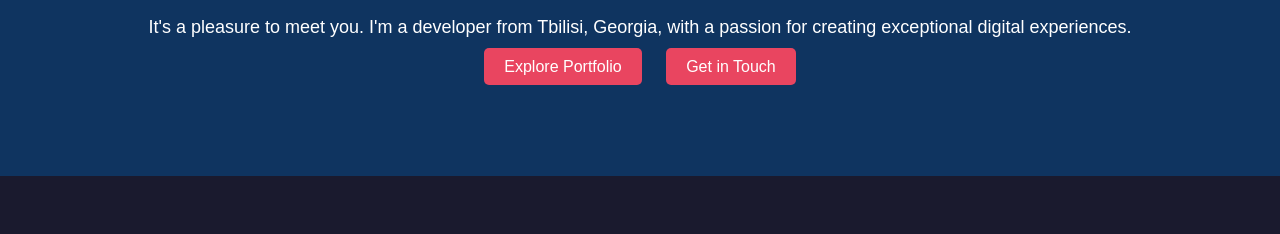
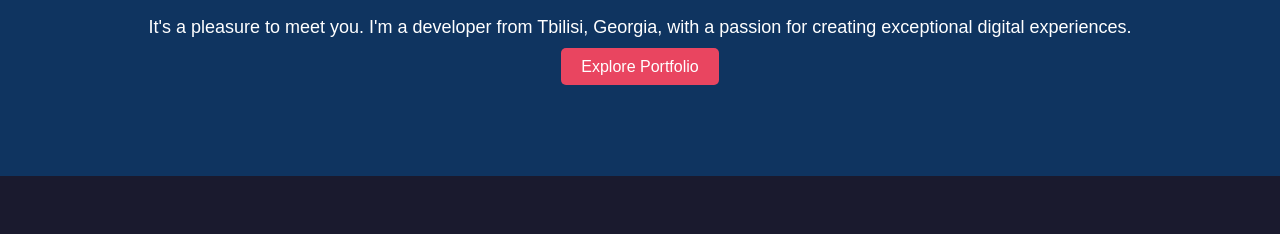
Before and after one commit to Arudaa/personal-portfolio2, a plain HTML site: page index.html in a window 1280 px wide. Shown: the part 254-488 px from the top of the page. Drawn offline with Linux system fonts and the light colour scheme.

Commit message:
Removed a button

```diff
--- a/index.html
+++ b/index.html
@@ -31,7 +31,6 @@
             <p>It's a pleasure to meet you. I'm a developer from Tbilisi, Georgia, with a passion for creating exceptional digital experiences.</p>
             <div class="cta-buttons">
                 <a href="#projects" class="btn">Explore Portfolio</a>
-                <a href="#contact" class="btn">Get in Touch</a>
             </div>
         </div>
     </section>
--- a/style.css
+++ b/style.css
@@ -210,7 +210,7 @@ header {
   margin-bottom: 20px;
 }
 
-@media (max-width: 800px) {
+@media (max-width: 768px) {
   .nav-links {
     display: none;
     flex-direction: column;
```
